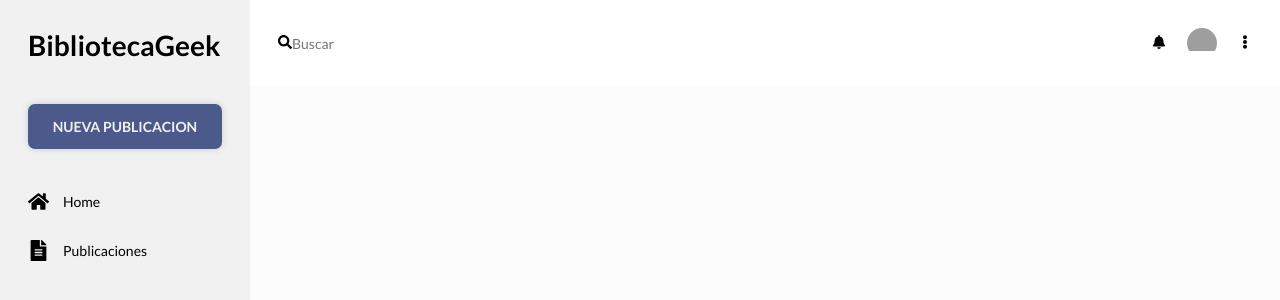
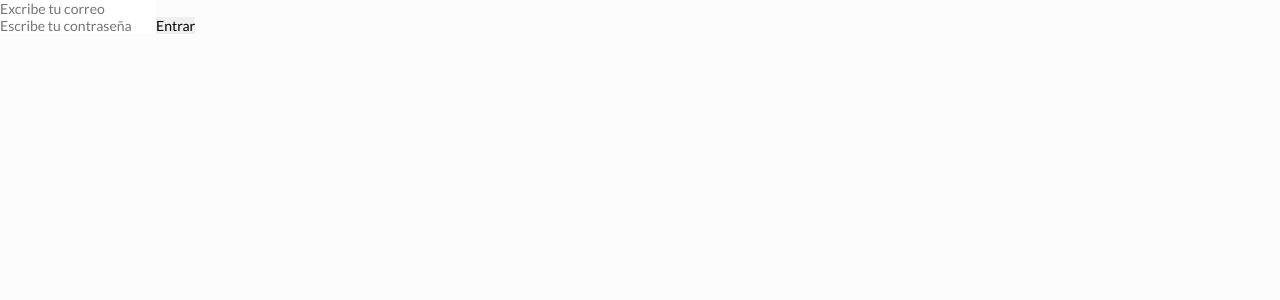
Before and after one commit to FranciscoGustavo/BibliotecaGeek, a React (Create React App) app: page /login in a window 1280 px wide. Shown: the top 300 px of the page. Built offline with nearby package versions, Linux system fonts and the light colour scheme; grey boxes are pictures that could not be loaded.

Commit message:
👷‍♂️[Add] redux and page Login

```diff
--- a/package.json
+++ b/package.json
@@ -10,9 +10,11 @@
     "react": "^16.13.1",
     "react-dom": "^16.13.1",
     "react-icons": "^3.10.0",
+    "react-redux": "^7.2.1",
     "react-router-dom": "^5.2.0",
     "react-scripts": "3.4.1",
     "react-table": "^7.3.2",
+    "redux": "^4.0.5",
     "styled-components": "^5.1.1"
   },
   "scripts": {
--- /dev/null
+++ b/src/actions/index.js
@@ -0,0 +1,4 @@
+export const loginUser = (payload) => ({
+    type: 'LOGIN_USER',
+    payload,
+});
--- /dev/null
+++ b/src/components/pages/Login/index.jsx
@@ -0,0 +1,64 @@
+import React, { useState } from 'react';
+import { connect } from 'react-redux';
+import axios from 'axios';
+
+import { loginUser } from '../../../actions';
+
+const Login = ({ history, login }) => {
+    console.log({ history, login });
+    const [form, setForm] = useState({});
+
+    const handleChange = (event) => {
+        setForm({
+            ...form,
+            [event.target.name]: event.target.value,
+        });
+    };
+
+    const handleSubmit = (event) => {
+        event.preventDefault();
+        console.log(form);
+        axios({
+            url: 'http://localhost:5000/api/auth/login',
+            method: 'post',
+            auth: {
+                username: form.email,
+                password: form.password,
+            },
+        })
+        .then((res) => {
+            console.log({
+                token: res.data.token,
+                cover: res.data.user.cover,
+                email: res.data.user.email,
+                firstName: res.data.user.firstName,
+                id: res.data.user.id,
+            });
+            login({
+                token: res.data.token,
+                cover: res.data.user.cover,
+                email: res.data.user.email,
+                firstName: res.data.user.firstName,
+                id: res.data.user.id,
+            });
+            history.push('/');
+        })
+        .catch();
+    };
+
+    return (
+        <div>
+            <form onSubmit={handleSubmit}>
+                <input type="text" name="email" onChange={handleChange} placeholder="Excribe tu correo" />
+                <input type="password" name="password" onChange={handleChange} placeholder="Escribe tu contraseña" />
+                <input type="submit" value="Entrar"/>
+            </form>
+        </div>
+    );
+};
+
+const mapDispatchToProps = {
+    login: loginUser,
+};
+
+export default connect(null, mapDispatchToProps)(Login);
--- a/src/components/pages/NewPost/index.jsx
+++ b/src/components/pages/NewPost/index.jsx
@@ -7,7 +7,7 @@ const NewPost = () => (
         <Post>
             <div>
                 <Cover>
-                    <img src="https://res.cloudinary.com/dwapbqqbo/image/upload/v1592516373/ppyvrszlr0s2wxigqpae.jpg" />
+                    <img src="https://res.cloudinary.com/dwapbqqbo/image/upload/v1592516373/ppyvrszlr0s2wxigqpae.jpg" alt="AAAA" />
                 </Cover>
                 <input type="text" value="Mi primer post"/>
                 <textarea>
--- a/src/components/pages/Posts/index.jsx
+++ b/src/components/pages/Posts/index.jsx
@@ -7,14 +7,14 @@ import TemplateTable from '../../templates/TemplateTable';
 
 const Posts = () => {
     const [posts, setPosts] = useState(false);
-    const [error, setError] = useState(false);
+    const [err, setError] = useState(false);
 
     useEffect(() => {
         axios({
             url: 'http://localhost:5000/api/posts',
         })
         .then((res) => setPosts(res.data.body.posts))
-        .catch((err) => setError(error));
+        .catch((err) => setError(err));
     }, []);
 
     const columns = [
@@ -42,7 +42,7 @@ const Posts = () => {
         }
     ]
 
-    if (error) return (<h1>Ups algo salio mal</h1>)
+    if (err) return (<h1>Ups algo salio mal</h1>)
 
     return (
         <>
--- a/src/components/templates/TemplateDashboardApp/index.jsx
+++ b/src/components/templates/TemplateDashboardApp/index.jsx
@@ -1,14 +1,22 @@
 import React from 'react';
+import { connect } from 'react-redux';
 
 import Header from '../../organisms/Header';
 import Navbar from '../../organisms/Navbar';
 
-const TemplateDashboardApp = ({ children }) => (
+const TemplateDashboardApp = ({ user, children }) => {
+    if (!user) return <>{children}</>
+    return (
         <>
             <Header />
             <Navbar />
             <main>{children}</main>
         </>
     );
+};
 
-export default TemplateDashboardApp;
+const mapStateToProps = (state) => ({
+    user: state.user,
+});
+
+export default connect(mapStateToProps, null)(TemplateDashboardApp);
--- a/src/components/templates/TemplateTable/index.jsx
+++ b/src/components/templates/TemplateTable/index.jsx
@@ -5,7 +5,7 @@ import Table from '../../organisms/Table';
 
 const useFunctionMemo = (object) => useMemo(
     () => object,
-    [],
+    [object],
 );
 
 const TemplateTable = ({ data, columns }) => {
--- a/src/index.js
+++ b/src/index.js
@@ -1,12 +1,21 @@
 import React from 'react';
 import ReactDOM from 'react-dom';
+
+import { createStore } from 'redux';
+import { Provider } from 'react-redux';
 
 import App from './routes/App';
 import * as serviceWorker from './serviceWorker';
 
+import reducer from './reducers';
+
+const store = createStore(reducer, { user: false });
+
 ReactDOM.render(
   <React.StrictMode>
-    <App />
+    <Provider store={store}>
+      <App />
+    </Provider>
   </React.StrictMode>,
   document.getElementById('root')
 );
--- /dev/null
+++ b/src/reducers/index.js
@@ -0,0 +1,13 @@
+const reducer = (state, action) => {
+    switch (action.type) {
+        case 'LOGIN_USER':
+            return {
+                ...state,
+                user: action.payload,
+            }
+        default:
+            return state;
+    }
+}
+
+export default reducer;
--- a/src/routes/App.jsx
+++ b/src/routes/App.jsx
@@ -1,9 +1,11 @@
 import React from 'react';
 import { BrowserRouter, Switch, Route } from 'react-router-dom';
 
+import ProtectedRoute from './ProtectedRoute';
 import Home from '../components/pages/Home';
 import Posts from '../components/pages/Posts';
 import NewPost from '../components/pages/NewPost';
+import Login from '../components/pages/Login';
 import TemplateDashboardApp from '../components/templates/TemplateDashboardApp';
 
 import { Dashboard, Div } from './styles';
@@ -15,9 +17,10 @@ function App() {
       <Div className="App">
         <TemplateDashboardApp>
             <Switch>
-              <Route exact path="/" component={Home} />
-              <Route exact path="/posts" component={Posts} />
-              <Route exact path="/posts/new" component={NewPost} />
+              <Route exact path="/login" component={Login} />
+              <ProtectedRoute exact path="/" component={Home} />
+              <ProtectedRoute exact path="/posts" component={Posts} />
+              <ProtectedRoute exact path="/posts/new" component={NewPost} />
             </Switch>
         </TemplateDashboardApp>
       </Div>
--- /dev/null
+++ b/src/routes/ProtectedRoute.jsx
@@ -0,0 +1,32 @@
+import React from 'react';
+import { connect } from 'react-redux';
+import { Route, Redirect } from 'react-router-dom';
+
+const ProtectedRoute = (
+  { component: Component, user, ...rest },
+) => (
+  <Route
+    {...rest}
+    render={(props) => {
+      if (user) {
+        return <Component {...props} />;
+      }
+      return (
+        <Redirect
+          to={{
+            pathname: '/login',
+            state: {
+              from: props.location,
+            },
+          }}
+        />
+      );
+    }}
+  />
+);
+
+const mapStateToProps = (state) => ({
+  user: state.user,
+});
+
+export default connect(mapStateToProps, null)(ProtectedRoute);
```
Also changed, not shown: 1 other file (tests, documents, lock files or other folders). Lines whose indentation alone changed are shown as unchanged.
